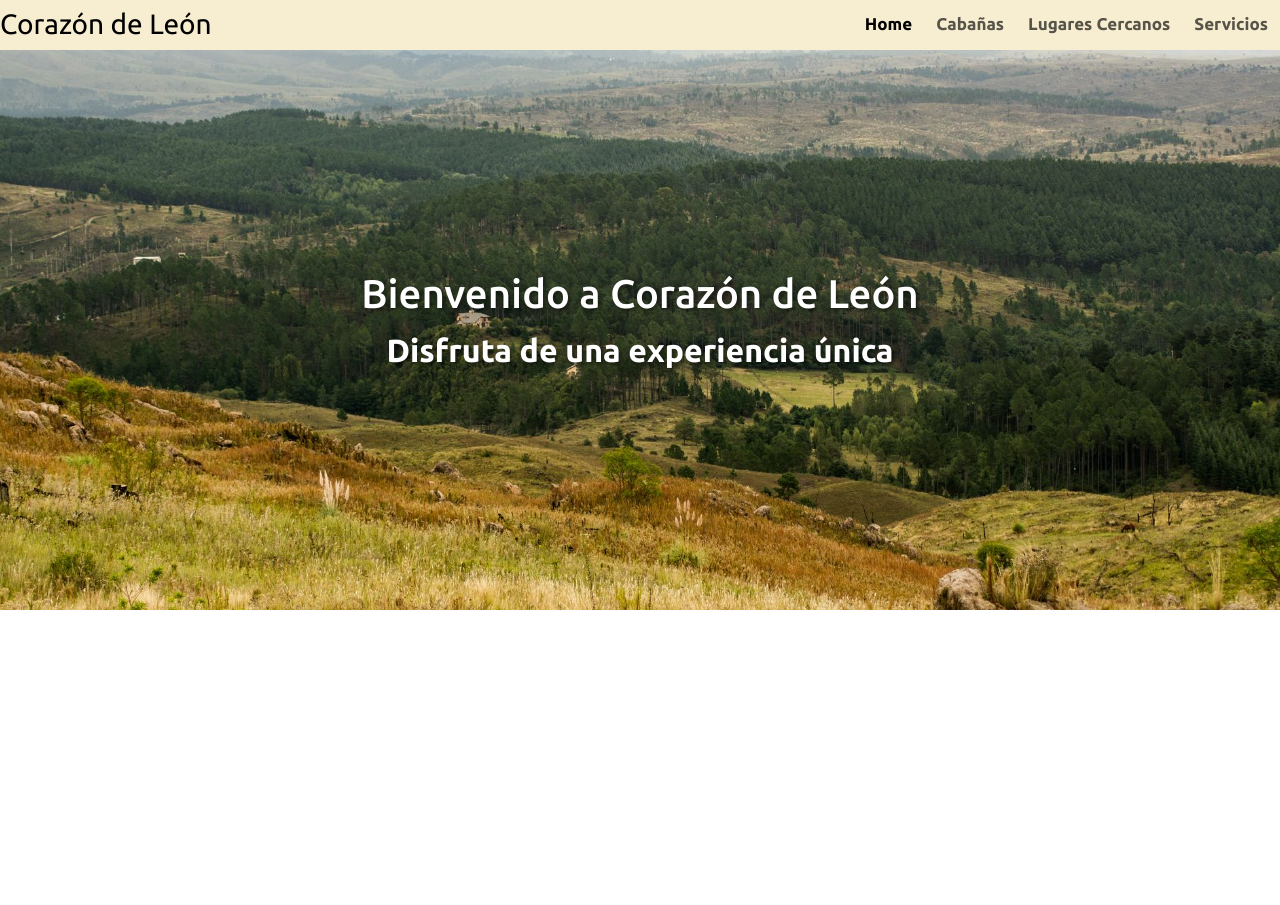
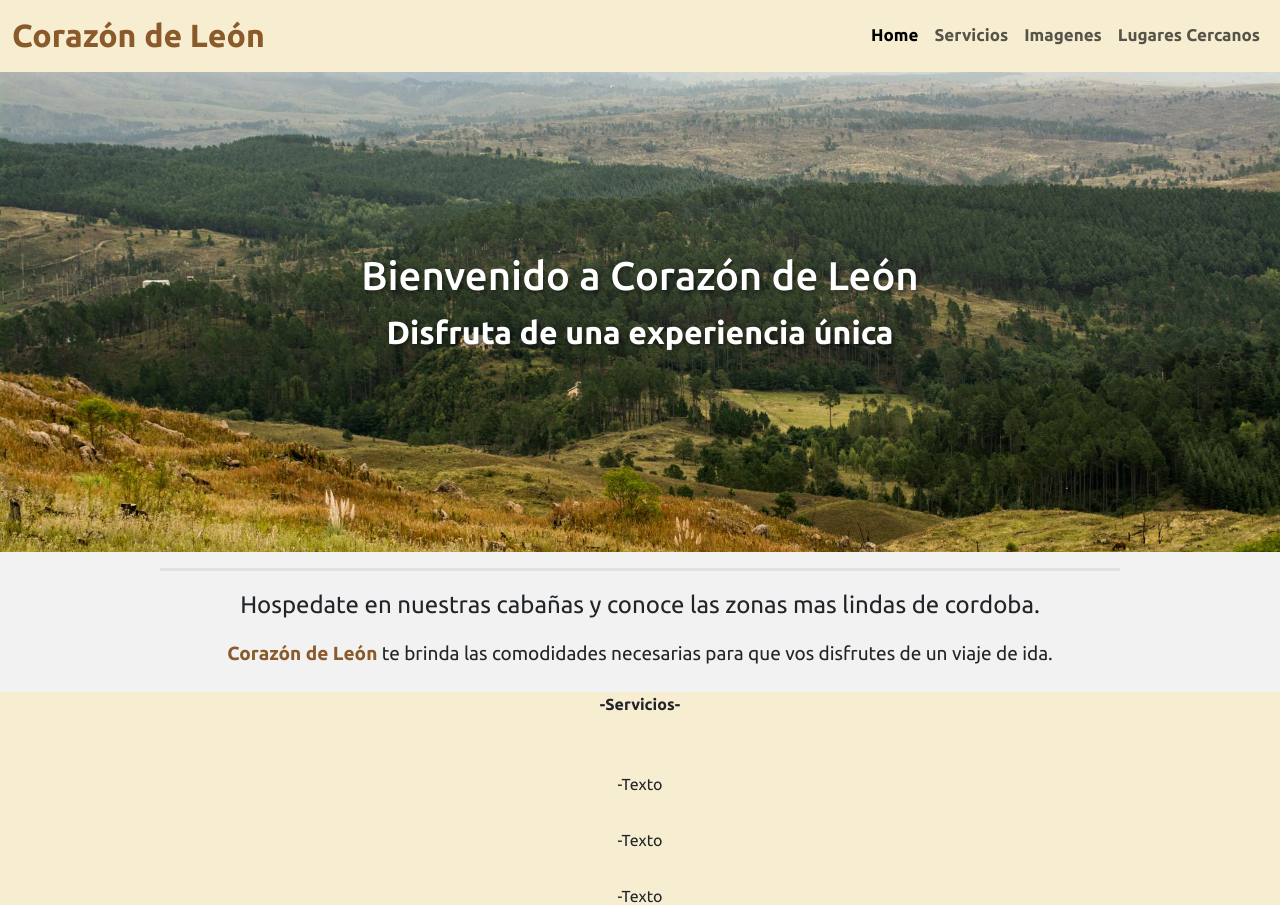
Before and after one commit to MarceQQ/cabaniascordoba, a plain HTML site: page index.html in a window 1280 px wide. Shown: the part 47-952 px from the top of the page. Before the commit the page ends 800 px from the top, so only its background shows below. Drawn offline with nearby package versions, Linux system fonts and the light colour scheme.

Commit message:
pagina completa

```diff
--- a/css/style.css
+++ b/css/style.css
@@ -9,43 +9,38 @@ body {
   width: 100%;
   overflow-x: hidden;
   padding: 0;
+  background-color: #F2F2F2;
 }
-
 body header .contact {
   text-decoration: none;
   color: inherit;
 }
-
 body header .whatsappLogo {
   width: 45px;
 }
-
 body header #navibar {
   background-color: #f7edd0;
-  padding: 0; /* Remover padding extra */
 }
-
 body header #menu {
   font-size: 17px;
 }
+body main .portada-container {
 
-body main .portada-container {
   position: relative;
   display: flex;
   justify-content: center;
   align-items: center;
   text-align: center;
   min-height: 40vh;
-  max-height: 70vh;
+  max-height: 60vh;
   overflow: hidden;
 }
-
 body main .portada-container .portada {
   min-height: 40vh;
   max-height: 70vh;
   object-fit: cover;
+
 }
-
 body main .portada-container .portada-texto {
   position: absolute;
   color: white;
@@ -55,15 +50,38 @@ body main .portada-container .portada-texto {
   width: 100%;
 }
 
-/* Navbar fix for mobile */
-body header nav .container-fluid {
-  padding: 0; /* Remover padding extra */
+.corazon {
+  color: #8B5A2B;
+}
+#text-intro {
+  font-size: 19px;
 }
 
-body header nav .navbar-toggler {
-  margin-right: 0; /* Evitar espacio extra en el botón de la navbar */
+#services {
+  background-color: #f7edd0;
 }
 
-body header nav #navbarNav {
-  padding: 0; /* Asegurarse de que no haya padding extra */
+.container-img {
+  border: 3px solid #8B5A2B;
+  border-radius: 8px;
+  padding: 20px;
 }
+
+.galerie {
+  width: 350px;
+  height: 350px;
+}
+
+
+@media (max-width:768px) {
+  #intro {
+    width: 90% !important;
+  }
+
+}
+@media (max-width:425px) {
+  .galerie {
+    width: 100%;
+    height: 350px;
+  }
+}
--- a/index.html
+++ b/index.html
@@ -5,7 +5,6 @@
     <meta name="viewport" content="width=device-width, initial-scale=1.0">
     <link rel="preconnect" href="https://fonts.googleapis.com">
     <link rel="preconnect" href="https://fonts.gstatic.com" crossorigin>
-    <link rel="stylesheet" href="https://cdnjs.cloudflare.com/ajax/libs/animate.css/4.1.1/animate.min.css"/>
     <link href="https://fonts.googleapis.com/css2?family=Montserrat:ital,wght@0,100..900;1,100..900&family=Ubuntu:ital,wght@0,300;0,400;0,500;0,700;1,300;1,400;1,500;1,700&display=swap" rel="stylesheet">
     <link href="https://cdn.jsdelivr.net/npm/bootstrap@5.3.3/dist/css/bootstrap.min.css" rel="stylesheet" integrity="sha384-QWTKZyjpPEjISv5WaRU9OFeRpok6YctnYmDr5pNlyT2bRjXh0JMhjY6hW+ALEwIH" crossorigin="anonymous">
     <link rel="stylesheet" href="./css/style.css">
@@ -18,25 +17,25 @@
               Contactanos! <img class="whatsappLogo" src="./assets/logoWhatsapp.webp" alt="">
           </a>
       </p>
-      <nav class="navbar navbar-expand-lg" id="navibar">
-          <div class="container-fluid p-0"> <!-- Sin padding aquí -->
-              <a class="navbar-brand fs-3" href="#"><span class="marca">Corazón de León</span></a>
+      <nav class="navbar navbar-expand-lg sticky-top" id="navibar">
+          <div class="container-fluid">
+              <a class="navbar-brand fs-3" href="#"><span class="marca corazon fs-2 fw-bold">Corazón de León</span></a>
               <button class="navbar-toggler" type="button" data-bs-toggle="collapse" data-bs-target="#navbarNav" aria-controls="navbarNav" aria-expanded="false" aria-label="Toggle navigation">
                   <span class="navbar-toggler-icon"></span>
               </button>
               <div class="collapse navbar-collapse" id="navbarNav">
                   <ul class="navbar-nav ms-auto" id="menu">
-                      <li class="nav-item p-1">
+                      <li class="nav-item">
                           <a class="nav-link active fw-bold" aria-current="page" href="#">Home</a>
                       </li>
-                      <li class="nav-item p-1">
-                          <a class="nav-link fw-bold" href="#">Cabañas</a>
+                      <li class="nav-item">
+                          <a class="nav-link fw-bold" href="#services">Servicios</a>
                       </li>
-                      <li class="nav-item p-1">
-                          <a class="nav-link fw-bold" href="#">Lugares Cercanos</a>
+                      <li class="nav-item ">
+                          <a class="nav-link fw-bold" href="#images">Imagenes</a>
                       </li>
-                      <li class="nav-item p-1">
-                          <a class="nav-link fw-bold">Servicios</a>
+                      <li class="nav-item">
+                          <a class="nav-link fw-bold" href="https://villayacanto.com/" target="_blank">Lugares Cercanos</a>
                       </li>
                   </ul>
               </div>
@@ -45,15 +44,49 @@
     </header>
 
     <main>
-      <div class="row portada-container">
+      <div class="row portada-container m-0 p-0">
         <img class="portada p-0" src="./assets/Portada.jpg" alt="">
         <div class="portada-texto p-0">
             <h1>Bienvenido a Corazón de León</h1>
             <p>Disfruta de una experiencia única</p>
         </div>
       </div>
+      <div class="w-75  mx-auto text-center pt-3" id="intro">
+        <div class="p-3 border-top border-3 fs-4">Hospedate en nuestras cabañas y conoce las zonas mas lindas de cordoba.</div>
+        <p id="text-intro"><span class="fw-bold corazon">Corazón de León</span> te brinda las comodidades necesarias para que vos disfrutes de un viaje de ida.</p>
+      </div>
+      <div class="w-100 mx-auto text-center mt-4 " id="services">
+        <Span class="fw-bold" id="services">-Servicios-</Span>
+        <p class="p-2 mt-5">-Texto</p>
+        <p class="p-2">-Texto</p>
+        <p class="p-2">-Texto</p>
+      </div>
+      <div class="w-100 mx-auto text-center">
+        <span class="fw-bold" id="images">-Imagenes-</span>
+        <section class="container-fluid p-4">
+            <div class="row container-img">
+                <div class="col-sm p-2">
+                        <a  href="./assets/portada1.jpeg" target="_blank"><img class="galerie" src="./assets/portada1.jpeg" alt="cabaña"></a>
+                </div>
+                <div class="col-sm p-2">
+                    <a  href="./assets/comedor1.jpeg" target="_blank"><img class="galerie" src="./assets/comedor1.jpeg" alt="cabaña"></a>
+                </div>
+                <div class="col-sm p-2">
+                    <a  href="./assets/portada3.jpeg" target="_blank"><img class="galerie" src="./assets/portada3.jpeg" alt="cabaña"></a>
+                </div>
+                <div class="col-sm p-2">
+                    <a  href="./assets/cuarto1.jpeg" target="_blank"><img class="galerie" src="./assets/cuarto1.jpeg" alt="cabaña"></a>
+                </div>
+                <div class="col-sm p-2">
+                    <a  href="./assets/cuarto2.jpeg" target="_blank"><img class="galerie" src="./assets/cuarto2.jpeg" alt="cabaña"></a>
+                </div>
+                <div class="col-sm p-2">
+                    <a  href="./assets/cochera.jpeg" target="_blank"><img class="galerie" src="./assets/cochera.jpeg" alt="cabaña"></a>
+                </div>
+            </div>
+        </section>
 
-
+      </div>
     </main>
 
     <script src="https://cdn.jsdelivr.net/npm/bootstrap@5.3.3/dist/js/bootstrap.bundle.min.js" integrity="sha384-YvpcrYf0tY3lHB60NNkmXc5s9fDVZLESaAA55NDzOxhy9GkcIdslK1eN7N6jIeHz" crossorigin="anonymous"></script>
```
Also changed, not shown: assets/cabaña1.jpeg (added), assets/cochera.jpeg (added), assets/comedor1.jpeg (added), assets/cuarto1.jpeg (added), assets/cuarto2.jpeg (added).
